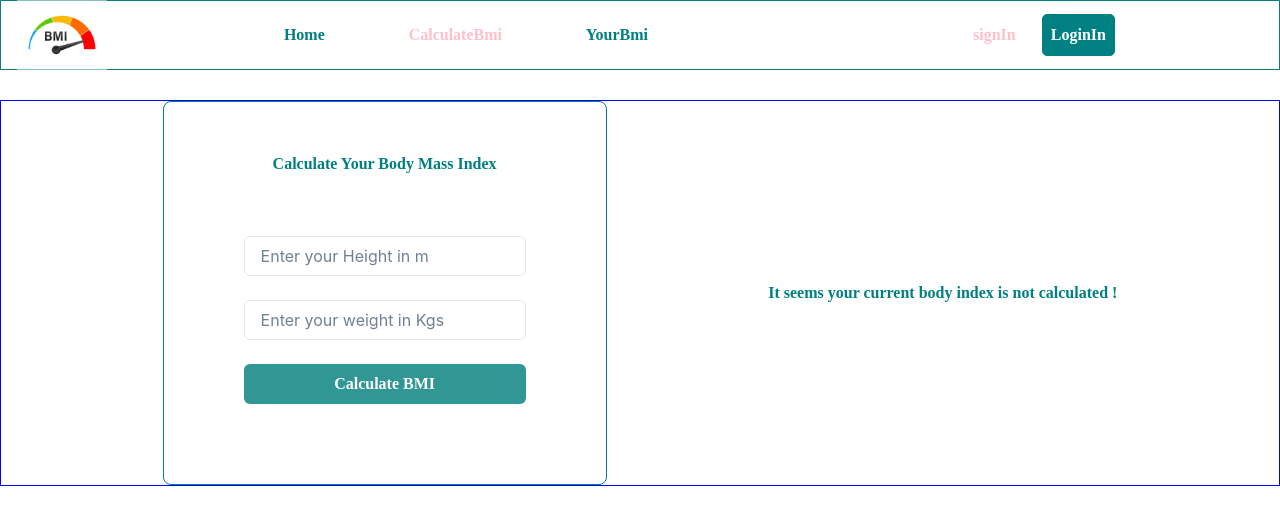
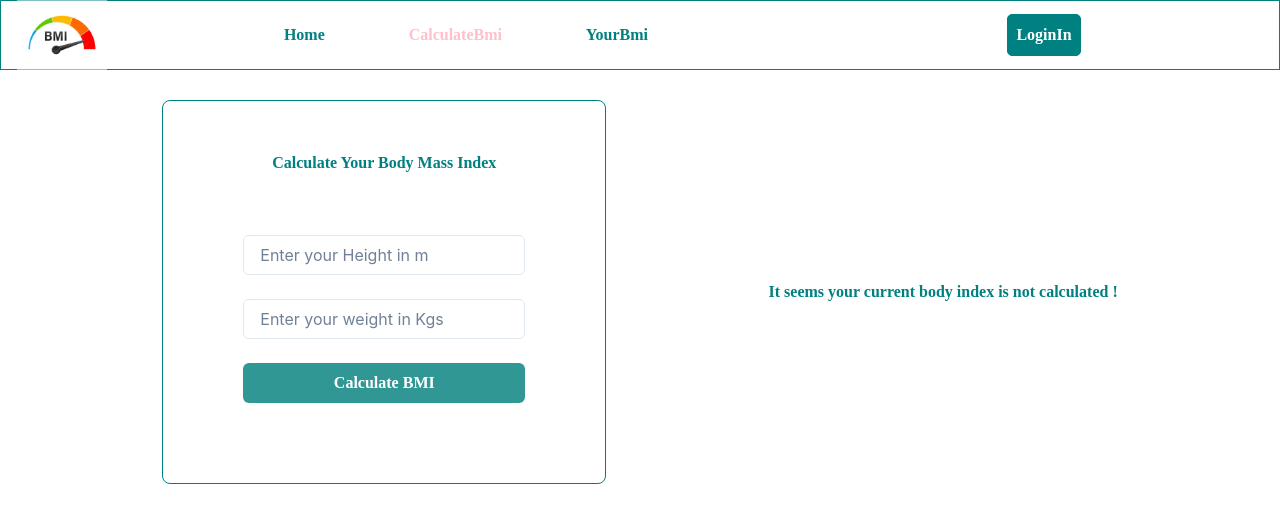
Before and after one commit to GaneshGourav/bmi-calculator, a React (Create React App) app in the folder Frontend/: page /bmi-calculation in a window 1280 px wide. Shown: the top 524 px of the page. Built offline with nearby package versions, Linux system fonts and the light colour scheme.

Commit message:
issue fixed

```diff
--- a/Frontend/src/Pages/bmicalculate.jsx
+++ b/Frontend/src/Pages/bmicalculate.jsx
@@ -36,8 +36,7 @@ export const BmiCalculate = () => {
           display: "flex",
           justifyContent: "space-evenly",
           alignItems: "center",
-          marginTop: "30px",
-          border: "1px solid blue",
+          marginTop: "30px"
         }}
       >
         <div
--- a/Frontend/src/components/Navbar.jsx
+++ b/Frontend/src/components/Navbar.jsx
@@ -45,18 +45,6 @@ export const Navbar = () => {
         maxW={"200px"}
       >
         <NavLink
-          to={"/account-signin"}
-          style={({ isActive, isPending, isTransitioning }) => {
-            return {
-              fontWeight: isActive ? "bold" : "",
-              color: isActive ? "teal" : "pink",
-              viewTransitionName: isTransitioning ? "slide" : "",
-            };
-          }}
-        >
-          signIn
-        </NavLink>
-        <NavLink
           to={"/account-login"}
           style={({ isActive, isPending, isTransitioning }) => {
             return {
```
